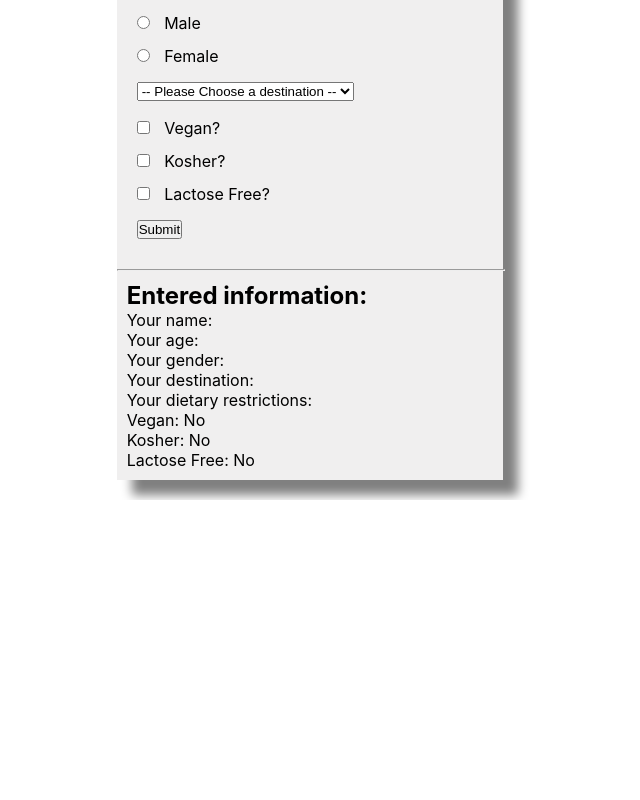
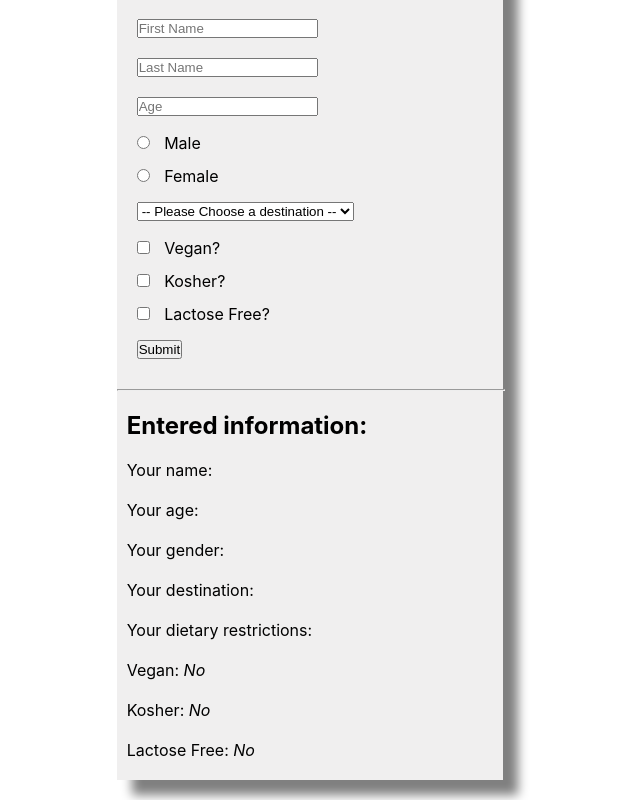
Before and after one commit to roninhaf/React-Form, a React (Create React App) app in the folder my-app/: page / in a window 1280 px wide. Shown: the part 650-1450 px from the top of the page, without its empty margins (330-970 px from the left). Before the commit the page ends 1150 px from the top, so only its background shows below. Built offline with nearby package versions, Linux system fonts and the light colour scheme.

Commit message:
fixed minor bufs and styled a bit

```diff
--- a/my-app/src/App.css
+++ b/my-app/src/App.css
@@ -46,8 +46,12 @@ form {
   margin: 20px 10px;
 }
 
-form input, select, button, .entInfo {
+form input, select, button {
   margin: 10px 10px;
+}
+
+.entInfo > * {
+  margin: 20px 10px;
 }
 
 hr {
--- a/my-app/src/App.js
+++ b/my-app/src/App.js
@@ -35,7 +35,7 @@ class App extends Component {
 
   render() {
       return (
-          <div className="genDiv">
+        <div className="genDiv">
             <div className="headerImg">
                 <div><h1>This is your new airline</h1></div>
                 <div><h2>Where will you go ?</h2></div>
@@ -75,7 +75,6 @@ class App extends Component {
                             type="radio"
                             name="gender"
                             value="Male"
-                            checked={this.state.gender === "male"}
                             onChange={this.handleChange}
                         /> Male
                     </label>
@@ -87,7 +86,6 @@ class App extends Component {
                             type="radio"
                             name="gender"
                             value="Female"
-                            checked={this.state.gender === "female"}
                             onChange={this.handleChange}
                         /> Female
                     </label>
@@ -147,15 +145,14 @@ class App extends Component {
                     <p>Your age: {this.state.age}</p>
                     <p>Your gender: {this.state.gender}</p>
                     <p>Your destination: {this.state.destination}</p>
-                    <p>Your dietary restrictions: {this.state.dietary.join(", ")}</p>
-
-                    <p>Vegan: {this.state.Vegan ? "Yes" : "No"}</p>
-                    <p>Kosher: {this.state.Kosher ? "Yes" : "No"}</p>
-                    <p>Lactose Free: {this.state.LactoseFree ? "Yes" : "No"}</p>
+                    <p>Your dietary restrictions: <i>{this.state.dietary.join(", ")}</i></p>
+                    <p>Vegan: <i>{this.state.Vegan ? "Yes" : "No"}</i></p>
+                    <p>Kosher: <i>{this.state.Kosher ? "Yes" : "No"}</i></p>
+                    <p>Lactose Free: <i>{this.state.LactoseFree ? "Yes" : "No"}</i></p>
                 </div>
             </main>
 
-          </div>
+        </div>
       )
   }
 }
```
